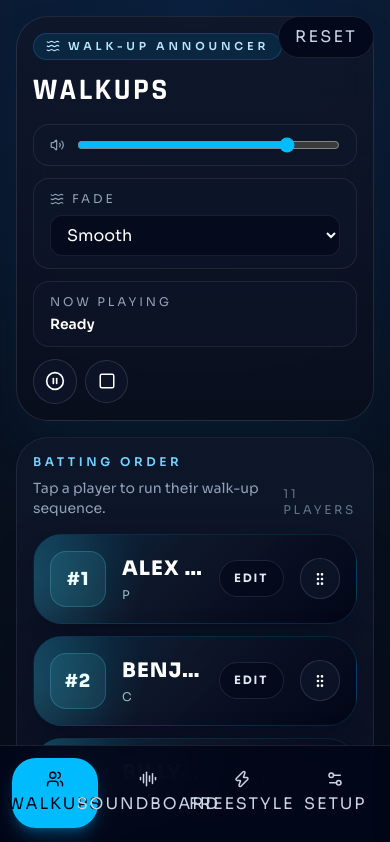
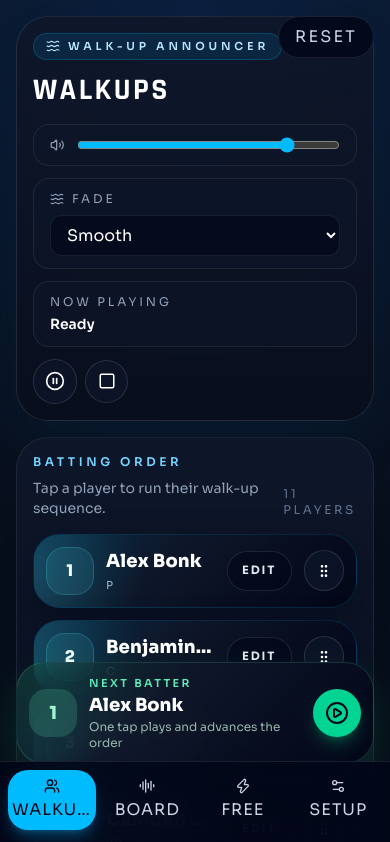
Before and after one commit to ClayBoneNJ/walk-up-announcer, a React (Vite) app: page / in a window 390 px wide. Shown: the top 842 px of the page. Built offline with nearby package versions, Linux system fonts and the light colour scheme.

Commit message:
Improve mobile walkups layout

```diff
--- a/src/App.jsx
+++ b/src/App.jsx
@@ -22,10 +22,10 @@ import {
 } from "./lib/storage";
 
 const TABS = [
-  { id: "walkups", label: "Walkups", icon: Users },
-  { id: "soundboard", label: "Soundboard", icon: AudioLines },
-  { id: "freestyle", label: "Freestyle", icon: Zap },
-  { id: "setup", label: "Setup", icon: Settings2 },
+  { id: "walkups", label: "Walkups", shortLabel: "Walkups", icon: Users },
+  { id: "soundboard", label: "Soundboard", shortLabel: "Board", icon: AudioLines },
+  { id: "freestyle", label: "Freestyle", shortLabel: "Free", icon: Zap },
+  { id: "setup", label: "Setup", shortLabel: "Setup", icon: Settings2 },
 ];
 
 const FREESTYLE_GROUPS = [
@@ -94,6 +94,7 @@ export default function App() {
   const [persistError, setPersistError] = useState(false);
   const [editingPlayerId, setEditingPlayerId] = useState("");
   const [editingReturnTab, setEditingReturnTab] = useState("");
+  const [lineupCursorId, setLineupCursorId] = useState("");
 
   useEffect(() => {
     setPersistError(!saveState(appState));
@@ -229,6 +230,42 @@ export default function App() {
     });
   };
 
+  useEffect(() => {
+    if (!players.length) {
+      setLineupCursorId("");
+      return;
+    }
+
+    if (!lineupCursorId || !players.some((player) => player.id === lineupCursorId)) {
+      setLineupCursorId(players[0].id);
+    }
+  }, [players, lineupCursorId]);
+
+  const playPlayerFromWalkups = async (player, visiblePlayers = players) => {
+    await playPlayer(player);
+    const currentIndex = visiblePlayers.findIndex((entry) => entry.id === player.id);
+    if (currentIndex === -1 || visiblePlayers.length === 0) {
+      return;
+    }
+
+    const nextPlayer = visiblePlayers[(currentIndex + 1) % visiblePlayers.length];
+    setLineupCursorId(nextPlayer.id);
+  };
+
+  const playNextBatter = async (visiblePlayers = players) => {
+    if (!visiblePlayers.length) {
+      return;
+    }
+
+    const nextIndex = visiblePlayers.findIndex((player) => player.id === lineupCursorId);
+    const batter = visiblePlayers[nextIndex >= 0 ? nextIndex : 0];
+    await playPlayer(batter);
+
+    const followingPlayer =
+      visiblePlayers[((nextIndex >= 0 ? nextIndex : 0) + 1) % visiblePlayers.length];
+    setLineupCursorId(followingPlayer.id);
+  };
+
   const playClip = async ({ clip, playerId = "", playerName = "" }) => {
     await playSequence({
       items: [{ ...clip, playerId, playerName }],
@@ -247,7 +284,7 @@ export default function App() {
 
   return (
     <div className="min-h-screen bg-[radial-gradient(circle_at_top,_rgba(21,91,185,0.2),transparent_32%),linear-gradient(180deg,_#08111f_0%,_#050914_100%)] text-slate-100">
-      <div className="mx-auto flex min-h-screen w-full max-w-7xl flex-col px-4 pb-28 pt-4 sm:px-6 lg:px-8">
+      <div className="mx-auto flex min-h-screen w-full max-w-7xl flex-col px-4 pb-48 pt-4 sm:px-6 lg:px-8">
         <header className="glass-panel mb-4 rounded-[2rem] border border-white/10 p-4 shadow-2xl shadow-sky-950/30">
           <div className="flex flex-col gap-4 lg:flex-row lg:items-center lg:justify-between">
             <div>
@@ -334,7 +371,9 @@ export default function App() {
               players={filteredPlayers}
               activePlayback={activePlayback}
               playbackProgress={playbackProgress}
-              onPlayPlayer={playPlayer}
+              lineupCursorId={lineupCursorId}
+              onPlayPlayer={playPlayerFromWalkups}
+              onPlayNextBatter={playNextBatter}
               onReorderPlayers={reorderPlayers}
               onEditPlayer={(playerId) => {
                 setEditingPlayerId(playerId);
@@ -398,7 +437,7 @@ export default function App() {
         </main>
       </div>
 
-      <nav className="fixed inset-x-0 bottom-0 z-20 border-t border-white/10 bg-slate-950/90 px-3 pb-4 pt-3 backdrop-blur-xl">
+      <nav className="fixed inset-x-0 bottom-0 z-20 border-t border-white/10 bg-slate-950/90 px-2 pb-[max(0.9rem,env(safe-area-inset-bottom))] pt-2 backdrop-blur-xl">
         <div className="mx-auto grid w-full max-w-4xl grid-cols-4 gap-2">
           {TABS.map((tab) => {
             const Icon = tab.icon;
@@ -409,14 +448,14 @@ export default function App() {
                 key={tab.id}
                 type="button"
                 onClick={() => setActiveTab(tab.id)}
-                className={`flex flex-col items-center justify-center gap-1 rounded-[1.5rem] px-3 py-3 text-xs font-semibold uppercase tracking-[0.12em] transition ${
+                className={`flex min-w-0 flex-col items-center justify-center gap-1 rounded-[1.25rem] px-1 py-2 text-[10px] font-semibold uppercase tracking-[0.06em] leading-none transition sm:px-3 sm:py-3 sm:text-xs sm:tracking-[0.12em] ${
                   active
                     ? "bg-sky-400 text-slate-950 shadow-lg shadow-sky-500/30"
                     : "text-slate-300 hover:bg-white/5"
                 }`}
               >
-                <Icon className="h-4.5 w-4.5" />
-                <span>{tab.label}</span>
+                <Icon className="h-4 w-4 sm:h-4.5 sm:w-4.5" />
+                <span className="max-w-full truncate">{tab.shortLabel}</span>
               </button>
             );
           })}
@@ -438,7 +477,9 @@ function WalkupsView({
   players,
   activePlayback,
   playbackProgress,
+  lineupCursorId,
   onPlayPlayer,
+  onPlayNextBatter,
   onReorderPlayers,
   onEditPlayer,
 }) {
@@ -477,6 +518,7 @@ function WalkupsView({
   };
 
   return (
+    <div className="space-y-4">
     <section className="glass-panel rounded-[2rem] border border-white/8 p-4 sm:p-5">
       <div className="mb-4 flex items-end justify-between gap-3">
         <div>
@@ -519,7 +561,7 @@ function WalkupsView({
                 setDraggedPlayerId("");
               }}
               onDragEnd={() => setDraggedPlayerId("")}
-              className={`relative flex w-full items-center gap-4 overflow-hidden rounded-[1.8rem] border px-4 py-4 text-left transition ${
+              className={`relative flex w-full items-center gap-3 overflow-hidden rounded-[1.7rem] border px-3 py-3 text-left transition ${
                 active || draggedPlayerId === player.id
                   ? "border-cyan-300/70 bg-[linear-gradient(135deg,rgba(34,211,238,0.28),rgba(14,165,233,0.14)_45%,rgba(8,47,73,0.65))] shadow-[0_22px_50px_rgba(14,165,233,0.2)]"
                   : "border-sky-400/15 bg-[linear-gradient(135deg,rgba(8,47,73,0.9),rgba(15,23,42,0.94)_40%,rgba(2,6,23,0.98))] shadow-[0_14px_36px_rgba(2,6,23,0.45)] hover:border-cyan-300/30 hover:shadow-[0_18px_42px_rgba(14,165,233,0.14)]"
@@ -534,23 +576,23 @@ function WalkupsView({
               ) : null}
               <button
                 type="button"
-                onClick={() => onPlayPlayer(player)}
-                className="relative z-10 flex min-w-0 flex-1 items-center gap-4 text-left"
+                onClick={() => onPlayPlayer(player, players)}
+                className="relative z-10 flex min-w-0 flex-1 items-center gap-3 text-left"
               >
                 <div
-                  className={`flex h-14 w-14 shrink-0 items-center justify-center rounded-2xl border text-lg font-black uppercase tracking-[0.05em] ${
+                  className={`flex h-12 w-12 shrink-0 items-center justify-center rounded-[1.15rem] border text-base font-black uppercase tracking-[0.03em] ${
                     active
                       ? "border-cyan-100/70 bg-cyan-100 text-slate-950"
                       : "border-cyan-300/20 bg-cyan-300/10 text-cyan-50"
                   }`}
                 >
-                  #{player.jerseyNumber || "--"}
+                  {player.jerseyNumber || "--"}
                 </div>
                 <div className="min-w-0 flex-1">
-                  <div className="truncate text-xl font-black uppercase tracking-[0.05em] text-white">
+                  <div className="truncate text-lg font-black tracking-[0.01em] text-white sm:text-xl">
                     {player.name}
                   </div>
-                  <div className="mt-1 text-xs uppercase tracking-[0.24em] text-cyan-100/70">
+                  <div className="mt-0.5 text-[11px] uppercase tracking-[0.18em] text-cyan-100/70">
                     {player.positionLabel || "Utility"}
                   </div>
                 </div>
@@ -563,7 +605,7 @@ function WalkupsView({
               <button
                 type="button"
                 onClick={() => onEditPlayer(player.id)}
-                className="secondary-button relative z-10 border-cyan-300/20 bg-slate-950/55 text-cyan-50 hover:bg-cyan-300/10"
+                className="secondary-button relative z-10 h-10 rounded-full border-cyan-300/20 bg-slate-950/55 px-3 text-xs uppercase tracking-[0.14em] text-cyan-50 hover:bg-cyan-300/10"
               >
                 Edit
               </button>
@@ -591,6 +633,32 @@ function WalkupsView({
         ) : null}
       </div>
     </section>
+    {players.length ? (
+      <button
+        type="button"
+        onClick={() => onPlayNextBatter(players)}
+        className="fixed inset-x-4 bottom-20 z-20 mx-auto flex w-auto max-w-3xl items-center gap-3 rounded-[1.8rem] border border-emerald-300/18 bg-[linear-gradient(135deg,rgba(34,197,94,0.16),rgba(15,23,42,0.96)_40%,rgba(2,6,23,0.98))] px-3 py-3 shadow-[0_18px_40px_rgba(34,197,94,0.16)] backdrop-blur-xl sm:bottom-24"
+      >
+        <div className="flex h-12 w-12 shrink-0 items-center justify-center rounded-[1.1rem] bg-emerald-300/18 text-lg font-black text-emerald-200">
+          {players.find((player) => player.id === lineupCursorId)?.jerseyNumber || players[0]?.jerseyNumber || "--"}
+        </div>
+        <div className="min-w-0 flex-1 text-left">
+          <div className="text-[11px] font-semibold uppercase tracking-[0.22em] text-emerald-300">
+            Next Batter
+          </div>
+          <div className="truncate text-lg font-black text-white">
+            {players.find((player) => player.id === lineupCursorId)?.name || players[0]?.name}
+          </div>
+          <div className="text-xs text-emerald-100/70">
+            One tap plays and advances the order
+          </div>
+        </div>
+        <div className="flex h-12 w-12 shrink-0 items-center justify-center rounded-full bg-emerald-400 text-slate-950 shadow-lg shadow-emerald-500/30">
+          <CirclePlay className="h-6 w-6" />
+        </div>
+      </button>
+    ) : null}
+    </div>
   );
 }
 
```
